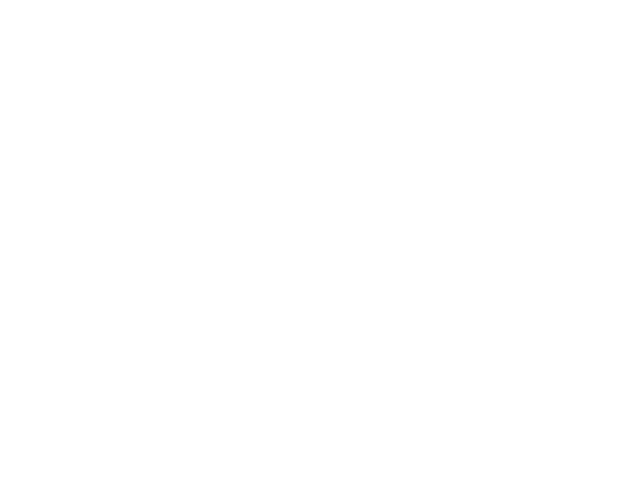
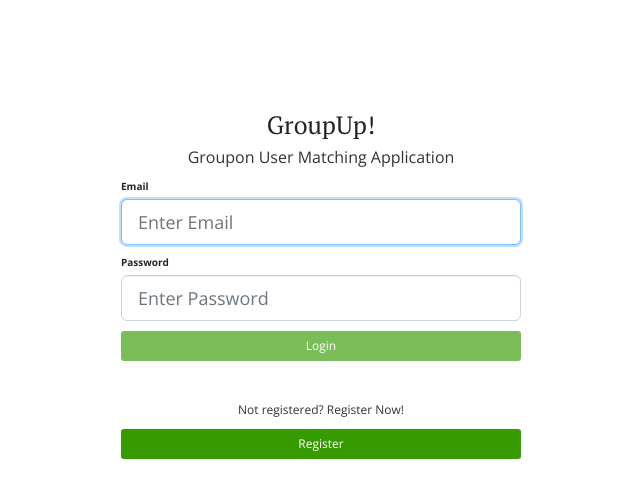
Before and after one commit to cartacioS/Front-End, a React (Create React App) app in the folder group-up/: page /Login in a window 1280 px wide. Shown: the top 498 px of the page, without its empty margins (319-959 px from the left). Built offline with nearby package versions, Linux system fonts and the light colour scheme.

Commit message:
Fixed login routing issue. Now default / and /login direct to login page

```diff
--- a/group-up/src/Routes.js
+++ b/group-up/src/Routes.js
@@ -7,6 +7,7 @@ import RequestForm from "./Containers/RequestForm"
 export default ({ location }) => (
   <Switch>
     <Route location={location} path="/" exact component={Login} />
+    <Route location={location} path="/Login" exact component={Login} />
     <Route location={location} path="/ListingsPage" exact component={ListingsPage} />
     <Route location={location} path="/register" exact component={Register} />
     <Route location={location} path="/requestform" exact component={RequestForm} />
```
